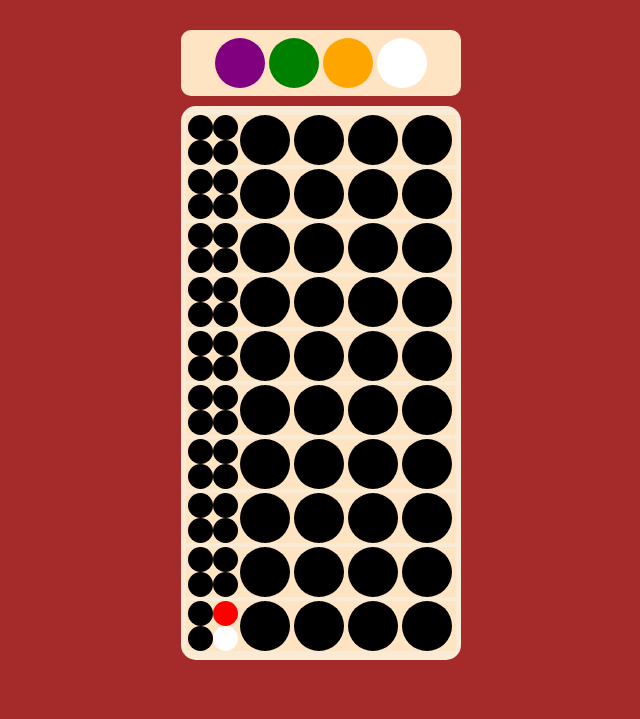
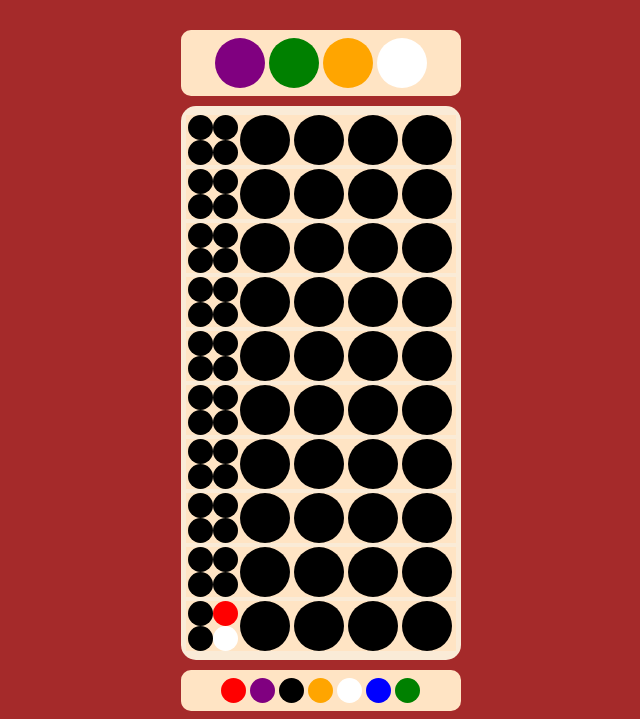
Before and after one commit to MrJanHorak/mastermind, a plain HTML site: page index.html in a window 1280 px wide. Shown: the part 103-822 px from the top of the page, without its empty margins (327-967 px from the left). Before the commit the page ends 800 px from the top, so only its background shows below. Drawn offline with Linux system fonts and the light colour scheme.

Commit message:
add gamepieces div

```diff
--- a/css/style.css
+++ b/css/style.css
@@ -62,3 +62,20 @@ h1{
   border-radius: 50%;
   background-color: black;
 }
+
+.gamePieceDiv {
+  background-color: bisque;
+  border-radius: 10px;
+  padding: 8px;
+  display: flex;
+  flex-direction: row;
+  justify-content: center;
+  align-items: center;
+  align-content: center;
+  margin-top: 10px;
+}
+
+.gamePieceDiv .pattern{
+ width: 25px;
+ height: 25px;
+}
--- a/js/index.js
+++ b/js/index.js
@@ -1,25 +1,25 @@
 let colors = ['red', 'green', 'purple', 'white', 'black', 'orange', 'blue']
 let pattern = ['', '', '', ''] // let computer generate random pattern
 let guess = ['red', 'green', 'green', 'blue']
-
 let hints = ['', '', '', ''] // randomize the hints
-
 let score = 0
 let guesses = 0
 let maxGuesses = 10
 
-// create game field on DOM
+// create game field divs for DOM
 const main = document.querySelector('body')
 const gameContainerDiv = document.createElement('div')
 const gameHeader = document.createElement('h1')
 const patternDiv = document.createElement('div')
 const gameBoardDiv = document.createElement('div')
-
 const guessDiv = document.createElement('div')
 const scoreDiv = document.createElement('div')
+const gamePieceDiv = document.createElement('div')
+gamePieceDiv.className = 'gamePieceDiv'
 
 // set up game
 
+// simple function to shuffle the arrays
 const shuffle = (arr) => {
   for (let i = arr.length - 1; i > 0; i--) {
     const j = Math.floor(Math.random() * (i + 1))
@@ -27,12 +27,14 @@ const shuffle = (arr) => {
   }
 }
 
+// function to have computer pic a random pattern
 const patternPicker = (arr) => {
   for (let i = 0; i < arr.length; i++) {
     arr[i] = colors[Math.floor(Math.random() * colors.length)]
   }
 }
 
+// function to compare guess with chosen pattern
 const compGuessPat = (guess) => {
   guess.forEach((ele, index) => {
     if (guess[index] === pattern[index]) {
@@ -45,6 +47,8 @@ const compGuessPat = (guess) => {
     }
   })
 }
+
+// game play
 
 shuffle(colors)
 patternPicker(pattern)
@@ -78,6 +82,7 @@ for (let i = 0; i < maxGuesses; i++) {
   hintsDiv.className = 'hintDiv'
   hintsDiv.id = `hintsRow${i}`
 
+  // create empty hints holes
   for (let h = 0; h < pattern.length; h++) {
     const hintPeg = document.createElement('div')
     hintPeg.className = 'hint'
@@ -86,6 +91,7 @@ for (let i = 0; i < maxGuesses; i++) {
   }
   guessInput.appendChild(hintsDiv)
 
+  // create empty guess holes
   for (let j = 0; j < pattern.length; j++) {
     const guessPeg = document.createElement('div')
     guessPeg.className = 'pattern'
@@ -98,6 +104,7 @@ for (let i = 0; i < maxGuesses; i++) {
 }
 gameContainerDiv.appendChild(guessDiv)
 
+// function to give hints based upon current guess
 const giveHint = () => {
   shuffle(hints)
   let currentRow = maxGuesses - 1 - guesses
@@ -113,4 +120,13 @@ const giveHint = () => {
   guessInput.appendChild(hintsDiv)
 }
 
+// create div to hold available game colors
+colors.forEach((ele, index) => {
+  let colorPeg = document.createElement('div')
+  colorPeg.className = 'pattern'
+  colorPeg.style.backgroundColor = ele
+  gamePieceDiv.appendChild(colorPeg)
+  gameContainerDiv.appendChild(gamePieceDiv)
+})
+
 giveHint()
```
